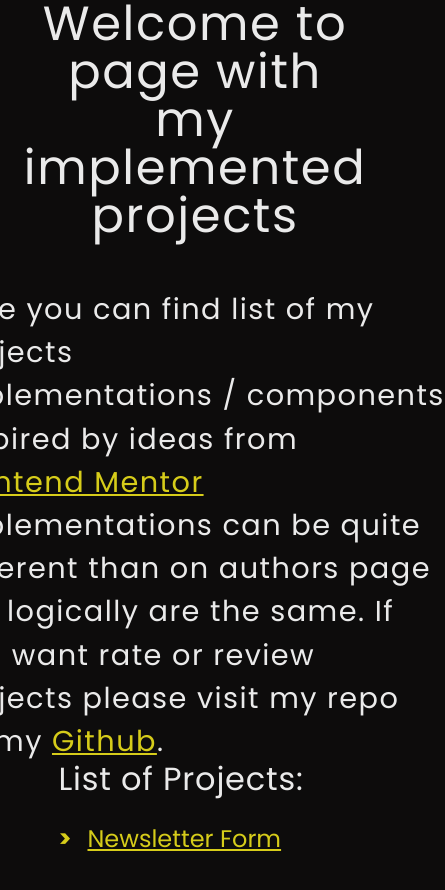
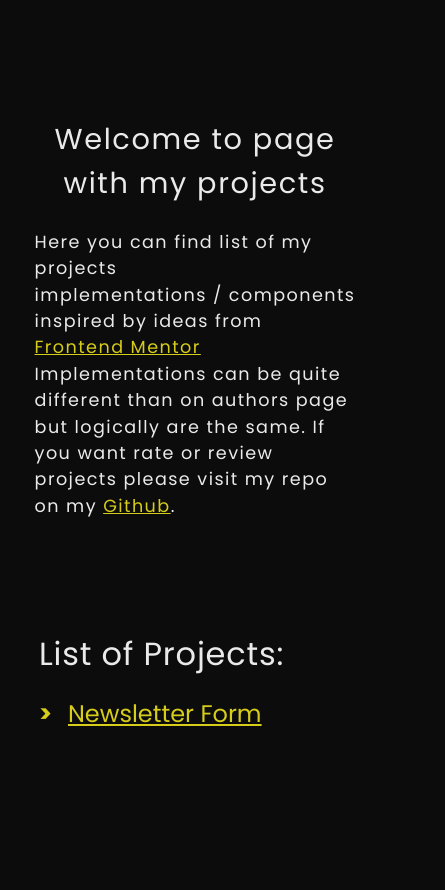
Before and after one commit to Kapson007/frontend-mentor-miniprojects, a Vue app: page / in a window 390 px wide. Shown: the top 890 px of the page, 445 px wide, since content can reach past the window. After the commit the page ends 844 px from the top, so only its background shows below. Built offline with nearby package versions, Linux system fonts and the light colour scheme.

Commit message:
add adjustement for mobile breakpoint

```diff
--- /dev/null
+++ b/src/components/BackMenuComponent.vue
@@ -0,0 +1,41 @@
+<template>
+    <div class="backNavigation">
+        <router-link to="/">
+            <span class="material-symbols-outlined">arrow_back</span>
+        </router-link>
+        Back to menu
+    </div>
+</template>
+
+<script setup lang="ts"></script>
+
+<style scoped lang="scss">
+    .backNavigation {
+        @include flex-position(
+            $justify: flex-start,
+            $align-items: center,
+            $gap: 0.5rem
+        );
+        margin: 1rem 1rem 0 1rem;
+        & > a {
+            position: relative;
+            top: 0.125rem;
+        }
+        &,
+        & > a > span {
+            font-size: $font-size--large;
+            text-decoration: none;
+        }
+        & > a > span {
+            font-weight: $font-weight-bold;
+            cursor: pointer;
+            transition: color 0.3s ease;
+            &:visited {
+                color: $text-color--dark-theme;
+            }
+            &:hover {
+                color: $accent-color--secondary;
+            }
+        }
+    }
+</style>
--- a/src/components/HeaderComponent.vue
+++ b/src/components/HeaderComponent.vue
@@ -1,8 +1,6 @@
 <template>
     <header class="homeHeader">
-        <h1 class="homeHeader__title">
-            Welcome to page with my implemented projects
-        </h1>
+        <h1 class="homeHeader__title">Welcome to page with my&nbsp;projects</h1>
         <h2 class="homeHeader__description">
             Here you can find list of my projects
             implementations&nbsp;/&nbsp;components inspired by ideas from
@@ -28,12 +26,13 @@
 <style scoped lang="scss">
     .homeHeader {
         width: 100%;
-        @include flex-position(column, space-around, center, 3rem);
+        @include flex-position(column, space-around, center, 1.5rem);
         &__title {
             text-align: center;
+            line-height: 1.5;
         }
         &__description {
-            font-size: 1.8rem;
+            font-size: 1.1rem;
             letter-spacing: 0.09rem;
             line-height: 1.5;
         }
--- a/src/components/ProjectListComponent.vue
+++ b/src/components/ProjectListComponent.vue
@@ -15,8 +15,6 @@
 
 <style scoped lang="scss">
     .project-list {
-        height: 50dvh;
-
         width: 100%;
         @include flex-position(column, flex-start, flex-start, 2rem);
         &__header {
@@ -44,13 +42,6 @@
                     font-weight: $font-weight-bold;
                     margin-right: $padding-normal;
                 }
-                &::marker {
-                    //content: ">";
-                    //color: $accent-color--secondary;
-                    //font-size: inherit;
-                    //font-weight: $font-weight-bold;
-                    //margin-right: $padding-normal;
-                }
             }
         }
     }
--- a/src/style.scss
+++ b/src/style.scss
@@ -12,23 +12,23 @@ body {
 }
 
 h1 {
-    font-size: 3rem;
+    font-size: 1.8rem;
     letter-spacing: 0.1rem;
 }
 
 h2 {
-    font-size: 1.8rem;
+    font-size: 1.5rem;
     letter-spacing: 0.09rem;
     line-height: 1.5;
 }
 
 h3 {
-    font-size: 1.5rem;
+    font-size: 1rem;
     letter-spacing: 0.05rem;
 }
 
 p {
-    font-size: 1rem;
+    font-size: 0.8rem;
     letter-spacing: 0.02rem;
 }
 
--- a/src/view/HomeView.vue
+++ b/src/view/HomeView.vue
@@ -16,8 +16,7 @@
     .homeWrapper {
         @include flex-position(column, space-evenly, center);
         height: 100dvh;
-        width: 70dvw;
-        padding-inline: $padding-normal;
+        width: 80dvw;
 
         &__projects {
             width: 100%;
--- a/src/view/NewsletterFormView.vue
+++ b/src/view/NewsletterFormView.vue
@@ -1,47 +1,19 @@
 <template>
     <section class="newsletterFormView">
-        <div class="newsletterFormView__backNavigation">
-            <router-link to="/">
-                <span class="material-symbols-outlined">arrow_back</span>
-            </router-link>
-            Back to menu
-        </div>
+        <back-menu-component />
     </section>
 </template>
 
-<script lang="ts"></script>
+<script lang="ts">
+    import BackMenuComponent from '../components/BackMenuComponent.vue'
+    export default {
+        components: { BackMenuComponent },
+    }
+</script>
 
 <style scoped lang="scss">
     .newsletterFormView {
         height: 100dvh;
         width: 100dvw;
-        &__backNavigation {
-            @include flex-position(
-                $justify: flex-start,
-                $align-items: center,
-                $gap: 0.5rem
-            );
-            margin: 1rem 1rem 0 1rem;
-        }
-        &__backNavigation > a {
-            position: relative;
-            top: 0.125rem;
-        }
-        &__backNavigation,
-        &__backNavigation > a > span {
-            font-size: $font-size--large;
-            text-decoration: none;
-        }
-        &__backNavigation > a > span {
-            font-weight: $font-weight-bold;
-            cursor: pointer;
-            transition: color 0.3s ease;
-            &:visited {
-                color: $text-color--dark-theme;
-            }
-            &:hover {
-                color: $accent-color--secondary;
-            }
-        }
     }
 </style>
```
